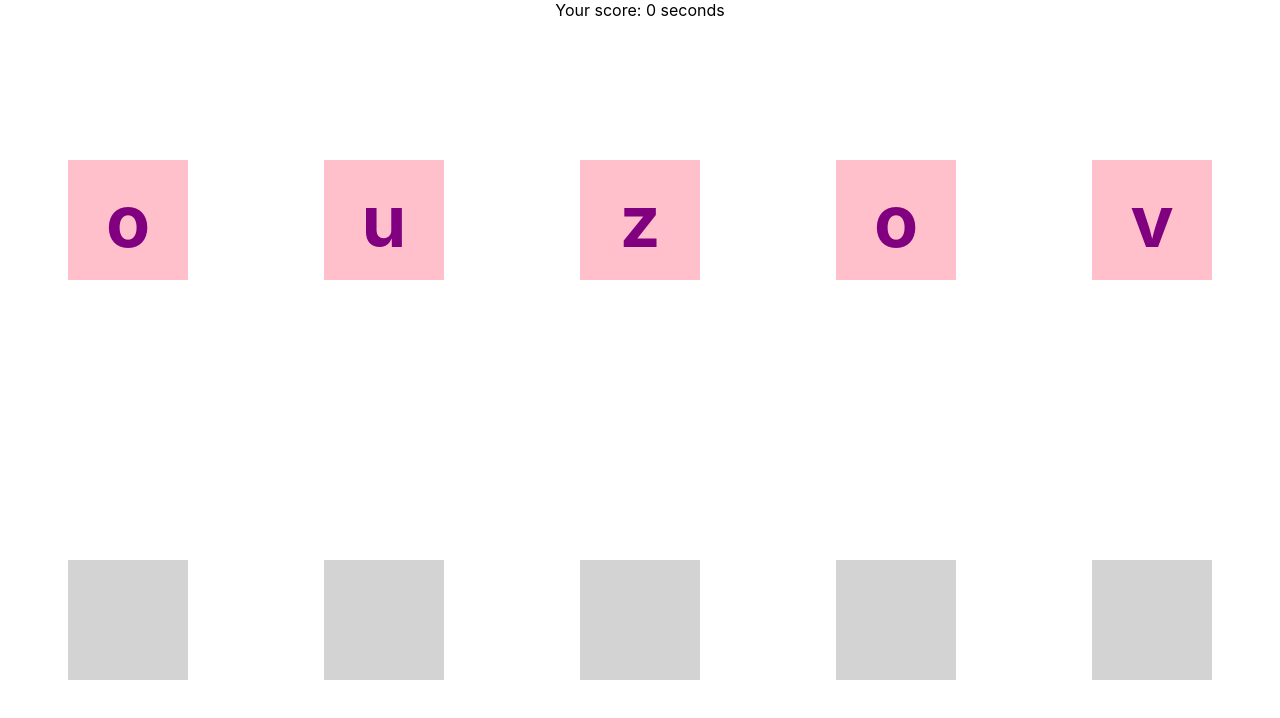
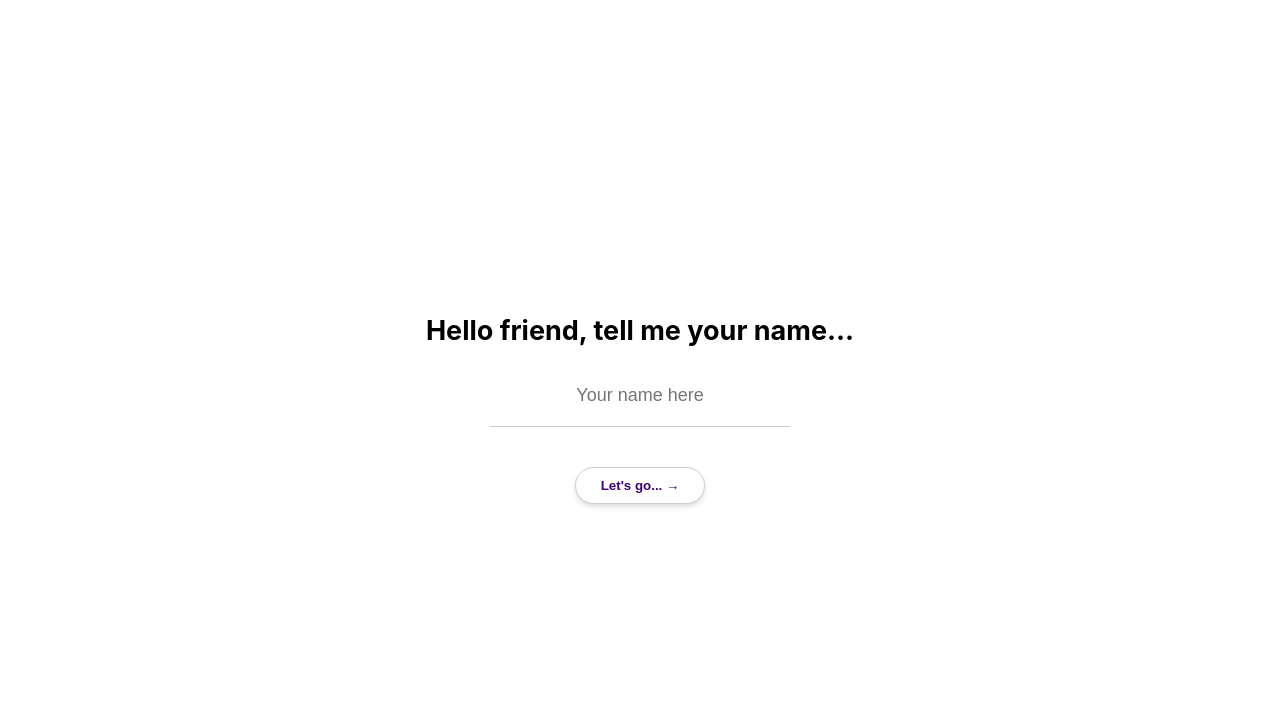
Before and after one commit to Arturszott/dnd, a React (Create React App) app: page / in a window 1280 px wide. Shown: the top 718 px of the page. Built offline with nearby package versions, Linux system fonts and the light colour scheme.

Commit message:
Add more styling!

```diff
--- a/src/components/App.css
+++ b/src/components/App.css
@@ -1,31 +1,5 @@
 .App {
 	text-align: center;
-}
-
-.App-logo {
-  height: 40vmin;
-  pointer-events: none;
-}
-
-@media (prefers-reduced-motion: no-preference) {
-  .App-logo {
-    animation: App-logo-spin infinite 20s linear;
-  }
-}
-
-.App-header {
-  background-color: #282c34;
-  min-height: 100vh;
-  display: flex;
-  flex-direction: column;
-  align-items: center;
-  justify-content: center;
-  font-size: calc(10px + 2vmin);
-  color: white;
-}
-
-.App-link {
-  color: #61dafb;
 }
 
 @keyframes App-logo-spin {
--- a/src/components/App.js
+++ b/src/components/App.js
@@ -1,45 +1,22 @@
-import React, { useState, useEffect, useReducer } from 'react';
+import React, { useState } from 'react';
+
+import EnterNameScreen from './EnterNameScreen';
+import PlayScreen from './PlayScreen';
+
 import './App.css';
-
-import reducer, { initialState } from '../reducer';
-import { refreshAction, finishAction } from '../actions';
-
-import Timer from './Timer';
-import CardBoard from './CardBoard';
 
 const startingCardsValues = ['z', 'o', 'o', 'v', 'u'];
 
 function App() {
-	const [state, dispatch] = useReducer(reducer, initialState);
-	const [name, setName] = useState('Artur');
-
-	useEffect(() => {
-		if (name) {
-			dispatch(refreshAction({ cards: startingCardsValues }));
-		}
-	}, [name]);
-
-	useEffect(() => {
-		if (state.started) {
-			const isSolved = [...state.solution.entries()].every(([key, value]) => {
-				return state.slots.get(key) === value;
-			});
-
-			if (isSolved) {
-				dispatch(finishAction());
-			}
-		}
-	}, [state.slots, state.solution, state.started]);
+	const [name, setName] = useState('');
 
 	return (
 		<div className="App">
-			<Timer
-				started={state.started}
-				finished={state.finished}
-				penalty={state.penalty}
-				startedAt={state.startedAt}
-			/>
-			<CardBoard slots={state.slots} dispatch={dispatch} started={state.started} />
+			{name ? (
+				<PlayScreen startingCardsValues={startingCardsValues} name={name} />
+			) : (
+				<EnterNameScreen setName={setName} />
+			)}
 		</div>
 	);
 }
--- /dev/null
+++ b/src/components/Card.css
@@ -0,0 +1,19 @@
+.slot {
+	padding: 10px;
+	height: 140px;
+	width: 140px;
+	background: lightgray;
+}
+
+.has-card {
+	padding: 10px;
+	height: 140px;
+	width: 140px;
+	background: pink;
+	color: purple;
+	font-weight: bold;
+	font-size: 72px;
+	display: flex;
+	align-items: center;
+	justify-content: center;
+}
--- a/src/components/Card.js
+++ b/src/components/Card.js
@@ -1,4 +1,6 @@
 import React from 'react';
+
+import './Card.css';
 
 const preventDefault = (event) => {
 	event.preventDefault();
@@ -9,7 +11,7 @@ export default React.memo(function Card({ value, slotKey, makeMove, onCardDragge
 		<div
 			data-key={slotKey}
 			draggable={Boolean(value)}
-			className={value ? 'card' : 'slot'}
+			className={'slot ' + (value ? 'has-card' : '')}
 			onDragOver={preventDefault}
 			onDragEnter={preventDefault}
 			onDragLeave={preventDefault}
--- /dev/null
+++ b/src/components/EnterNameScreen.css
@@ -0,0 +1,20 @@
+.EnterNameScreen {
+	display: flex;
+	flex-direction: column;
+	justify-content: center;
+	align-items: center;
+	height: 100vh;
+}
+
+.nameInput {
+	width: 300px;
+	border: none;
+	border-bottom: 1px solid #ccc;
+	padding: 20px;
+	margin-bottom: 40px;
+
+	outline: none;
+	text-align: center;
+
+	font-size: 18px;
+}
--- /dev/null
+++ b/src/components/EnterNameScreen.js
@@ -0,0 +1,32 @@
+import React, { useState, useCallback } from 'react';
+
+import './EnterNameScreen.css';
+
+export default React.memo(function EnterNameScreen({ setName }) {
+	const [value, setValue] = useState('');
+	const onChange = useCallback((event) => {
+		setValue(event.target.value);
+	}, []);
+	const onKeyPress = (event) => {
+		if (event.charCode === 13) {
+			setName(value);
+		}
+	};
+
+	return (
+		<div className="EnterNameScreen">
+			<h1>Hello friend, tell me your name...</h1>
+			<input
+				type="text"
+				className="nameInput"
+				value={value}
+				onChange={onChange}
+				placeholder="Your name here"
+				onKeyPress={onKeyPress}
+			/>
+			<button className="submit" onClick={() => setName(value)}>
+				Let's go... →
+			</button>
+		</div>
+	);
+});
--- /dev/null
+++ b/src/components/PlayScreen.css
@@ -0,0 +1,13 @@
+.PlayScreen {
+	display: flex;
+	flex-direction: column;
+	justify-content: center;
+	height: 100vh;
+	padding: 10px 40px;
+}
+
+.top-bar {
+	display: flex;
+	justify-content: space-between;
+	align-items: center;
+}
--- /dev/null
+++ b/src/components/PlayScreen.js
@@ -0,0 +1,44 @@
+import React, { useReducer, useEffect } from 'react';
+
+import CardBoard from './CardBoard';
+import Timer from './Timer';
+
+import reducer, { initialState } from '../reducer';
+import { refreshAction, finishAction } from '../actions';
+
+import './PlayScreen.css';
+
+export default React.memo(function PlayScreen({ startingCardsValues, name }) {
+	const [state, dispatch] = useReducer(reducer, initialState);
+
+	useEffect(() => {
+		dispatch(refreshAction({ cards: startingCardsValues }));
+	}, [startingCardsValues]);
+
+	useEffect(() => {
+		if (state.started) {
+			const isSolved = [...state.solution.entries()].every(([key, value]) => {
+				return state.slots.get(key) === value;
+			});
+
+			if (isSolved) {
+				dispatch(finishAction());
+			}
+		}
+	}, [state.slots, state.solution, state.started]);
+
+	return (
+		<div className="PlayScreen">
+			<div className="top-bar">
+				<h1>Good luck, {name}!</h1>{' '}
+				<Timer
+					started={state.started}
+					finished={state.finished}
+					penalty={state.penalty}
+					startedAt={state.startedAt}
+				/>
+			</div>
+			<CardBoard slots={state.slots} dispatch={dispatch} started={state.started} />
+		</div>
+	);
+});
--- /dev/null
+++ b/src/components/Timer.css
@@ -0,0 +1,12 @@
+.Timer {
+	display: flex;
+	align-items: center;
+	padding: 5px;
+	color: #3b0078;
+	font-weight: bold;
+}
+
+.Timer .icon {
+	font-size: 22px;
+	margin-right: 10px;
+}
--- a/src/components/Timer.js
+++ b/src/components/Timer.js
@@ -1,4 +1,6 @@
 import React, { useState, useEffect, useCallback } from 'react';
+
+import './Timer.css';
 
 export default React.memo(function Timer({ penalty, started, finished, startedAt }) {
 	const [time, setTime] = useState(0);
@@ -18,5 +20,12 @@ export default React.memo(function Timer({ penalty, started, finished, startedAt
 		};
 	}, [clock, passTime, started, finished]);
 
-	return <span>Your score: {penalty + Math.floor(time)} seconds</span>;
+	return (
+		<span className="Timer">
+			<span className="icon" role="img" aria-label="clock">
+				⏰
+			</span>{' '}
+			Your score: {penalty + Math.floor(time)} seconds
+		</span>
+	);
 });
--- a/src/index.css
+++ b/src/index.css
@@ -1,3 +1,7 @@
+* {
+	box-sizing: border-box;
+}
+
 body {
 	margin: 0;
 	font-family: -apple-system, BlinkMacSystemFont, 'Segoe UI', 'Roboto', 'Oxygen', 'Ubuntu', 'Cantarell', 'Fira Sans',
@@ -10,29 +14,31 @@ code {
 	font-family: source-code-pro, Menlo, Monaco, Consolas, 'Courier New', monospace;
 }
 
-.slot {
-	padding: 10px;
-	height: 100px;
-	width: 100px;
-	background: lightgray;
+h1 {
+	font-size: 27px;
 }
 
-.card {
+button {
+	width: 130px;
+	border-radius: 20px;
 	padding: 10px;
-	height: 100px;
-	width: 100px;
-	background: pink;
-	color: purple;
+	border: 1px solid #ccc;
+	background: white;
+	box-shadow: 0px 3px 5px #00000021;
+	color: #3b0078;
+	cursor: pointer;
 	font-weight: bold;
-	font-size: 72px;
-	display: flex;
-	align-items: center;
-	justify-content: center;
+	outline: none;
+	transition: background-color 0.3s ease-out;
+}
+
+button:hover {
+	background-color: #eee;
 }
 
 .cardBoard {
-	height: 100vh;
-	width: 100vw;
+	height: 70vh;
+	width: 100%;
 	display: flex;
 	flex-direction: column;
 	align-items: center;
```
Lines whose indentation alone changed are shown as unchanged.
